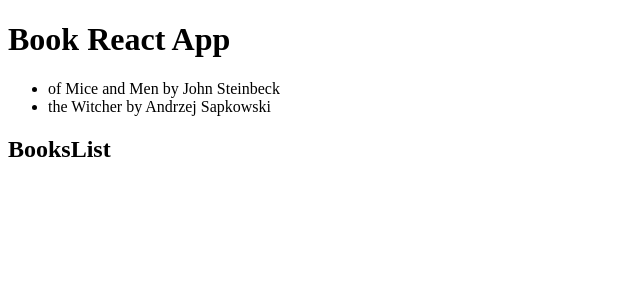
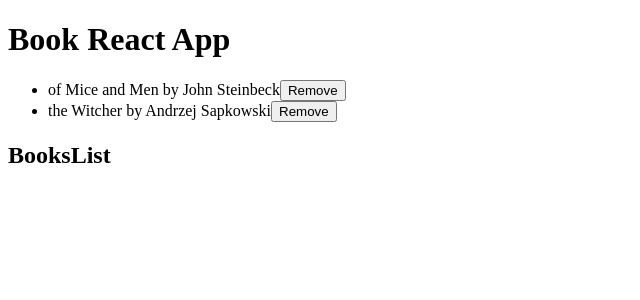
Before and after one commit to ewaolczak/books-react-app, a React (Create React App) app: page / in a window 1280 px wide. Shown: the top 300 px of the page, without its empty margins (0-640 px from the left). Built offline with nearby package versions, Linux system fonts and the light colour scheme.

Commit message:
Add removing book function

```diff
--- a/src/App.js
+++ b/src/App.js
@@ -8,10 +8,14 @@
     { id: 2, title: 'the Witcher', author: 'Andrzej Sapkowski' }
   ]);
 
+  const removeBook = (bookId) => {
+    setBooks(books.filter((book) => book.id!== bookId));
+  };
+
   return (
     <div>
       <h1>Book React App</h1>
-      <BooksList books={books} />
+      <BooksList books={books} removeBook={removeBook} />
       <BookForm />
     </div>
   );
--- a/src/components/BooksList/BooksList.js
+++ b/src/components/BooksList/BooksList.js
@@ -1,9 +1,10 @@
-const BooksList = ({books}) => {
+const BooksList = ({ books, removeBook }) => {
   return (
     <ul>
       {books.map((book) => (
         <li key={book.id}>
           {book.title} by {book.author}
+          <button onClick={() => removeBook(book.id)}>Remove</button>
         </li>
       ))}
     </ul>
```
